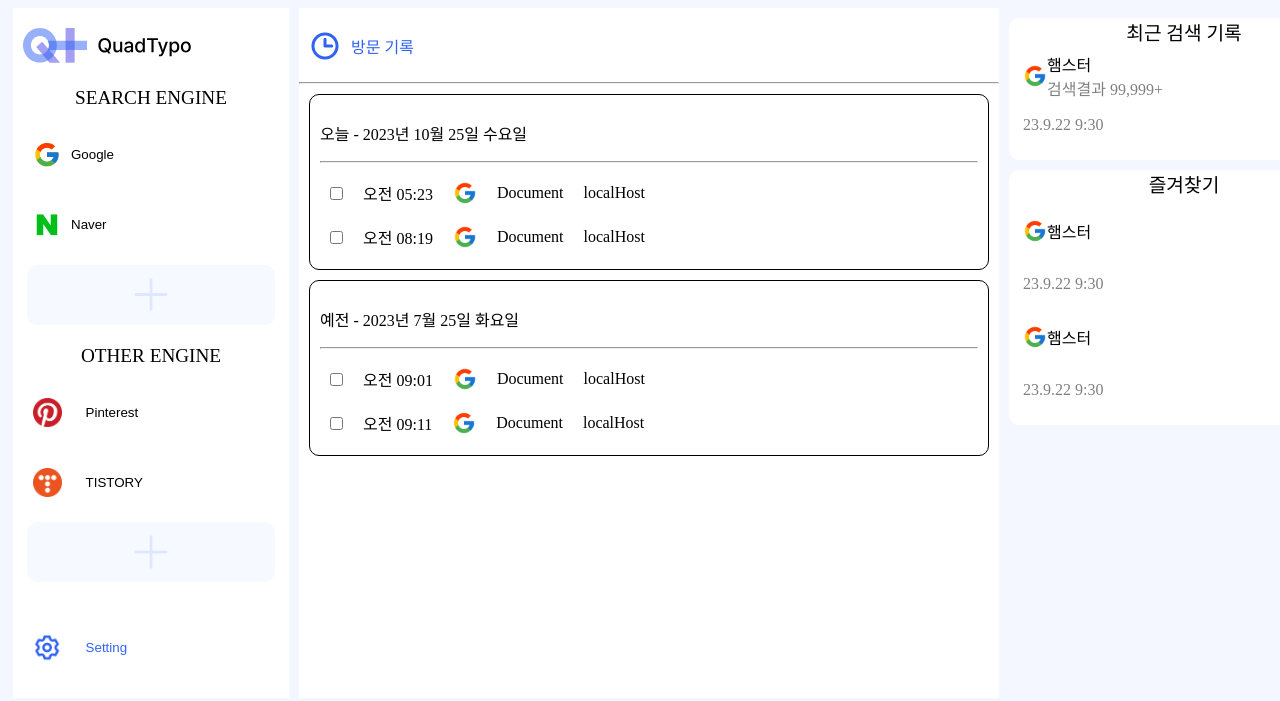
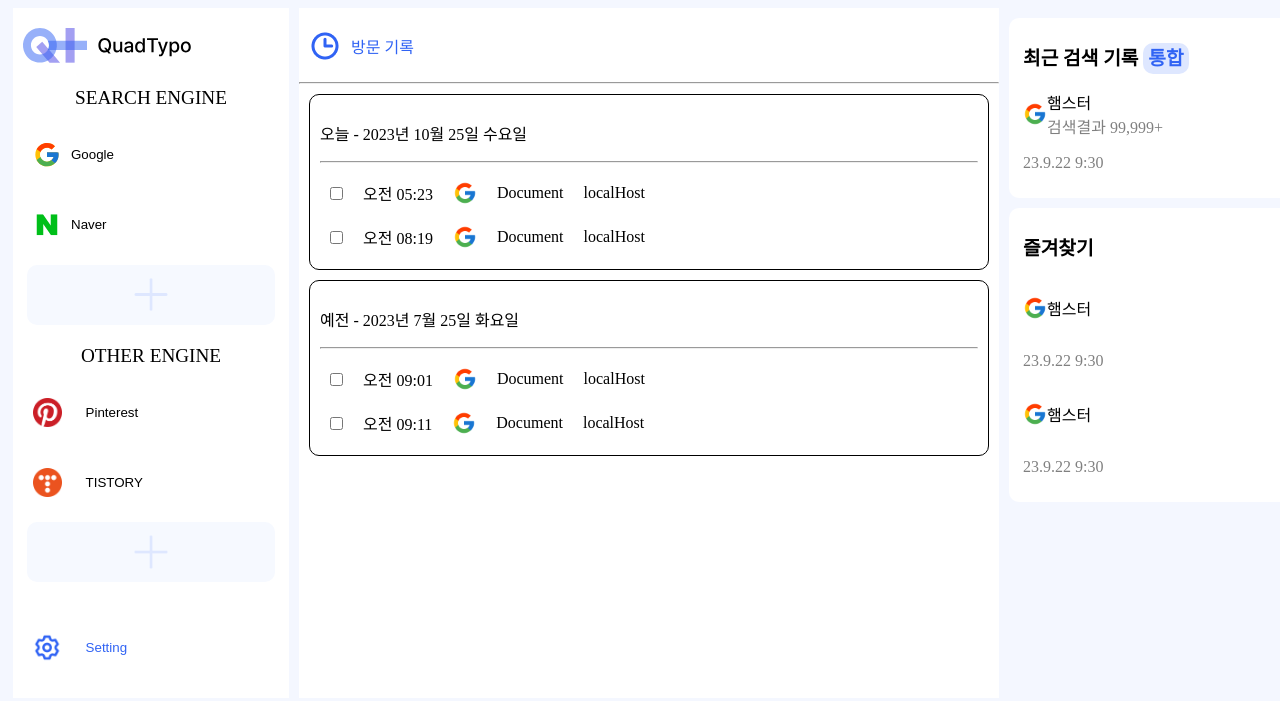
Before and after one commit to trash-web-programming/Quad-Types, a plain HTML site: page html/record.html in a window 1280 px wide. Shown: the top 701 px of the page. Drawn offline with Linux system fonts and the light colour scheme.

Commit message:
Record 제작 + Js 문법 오류 수정

```diff
--- a/css/record.css
+++ b/css/record.css
@@ -136,3 +136,12 @@ img[class*="minHeight"] {
 .mainArticle > * {
   margin: 10px 10px;
 }
+span {
+  background-color: rgba(222, 231, 255, 1);
+  color: rgba(48, 99, 244, 1);
+  padding: 5px;
+  border-radius: 10px;
+}
+.ppap {
+  font-size: larger;
+}
--- a/html/record.html
+++ b/html/record.html
@@ -117,7 +117,7 @@
   <section class="right">
     <article>
       <fieldset>
-        <legend>최근 검색 기록</legend>
+        <p class="ppap"><b>최근 검색 기록 <span>통합</span></b></p>
         <div class="searchRecord">
           <div class="group">
             <div class="upDown">
@@ -141,7 +141,7 @@
     </article>
     <article>
       <fieldset>
-        <legend>즐겨찾기</legend>
+        <p class="ppap"><b>즐겨찾기</b></p>
         <div class="bookmark">
           <div class="group column">
             <div class="upDown">
--- a/js/Script.js
+++ b/js/Script.js
@@ -7,4 +7,4 @@ modalOpenButton.addEventListener("click", () => {
   } else {
     modal.classList.add("hidden");
   }
-}
+})
```
